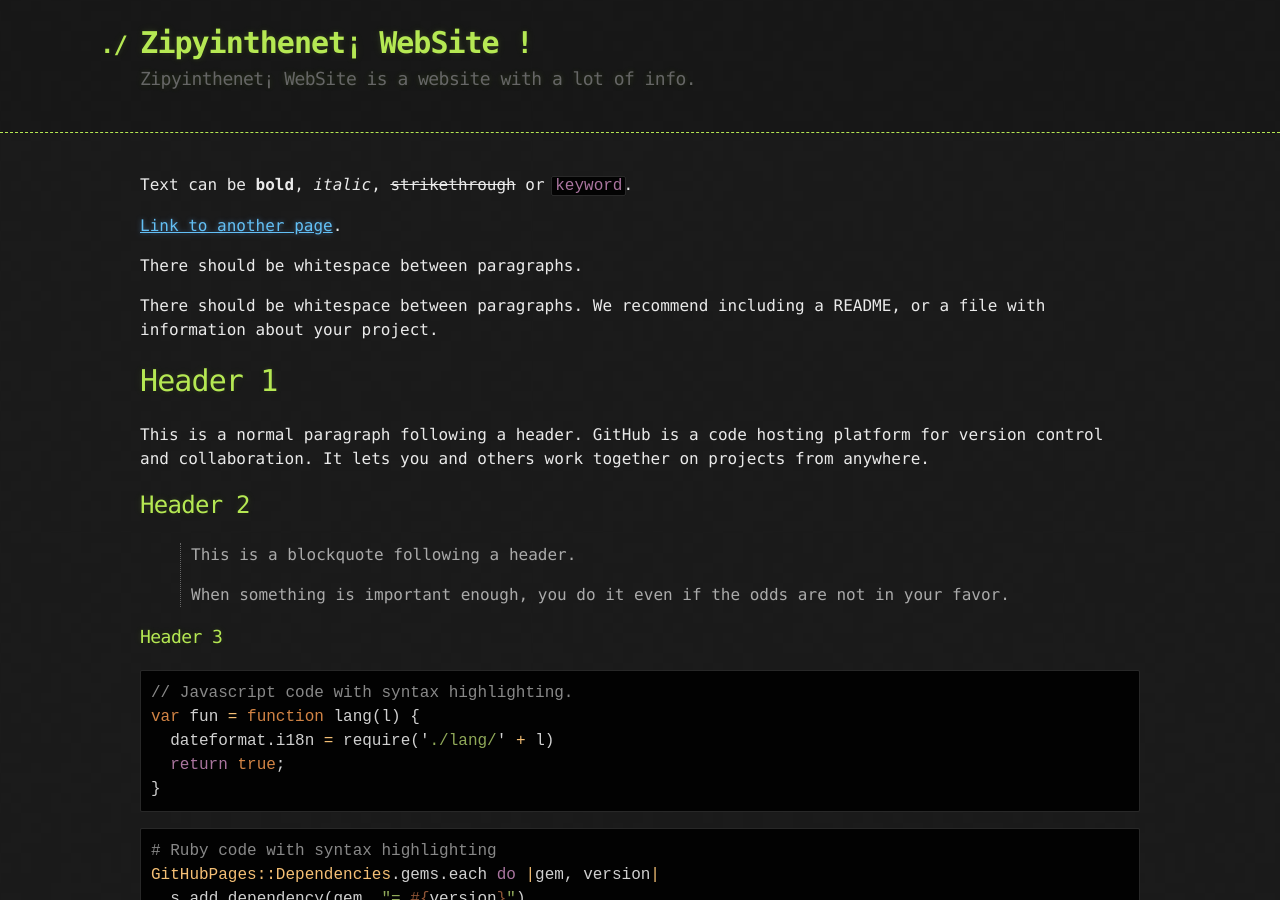
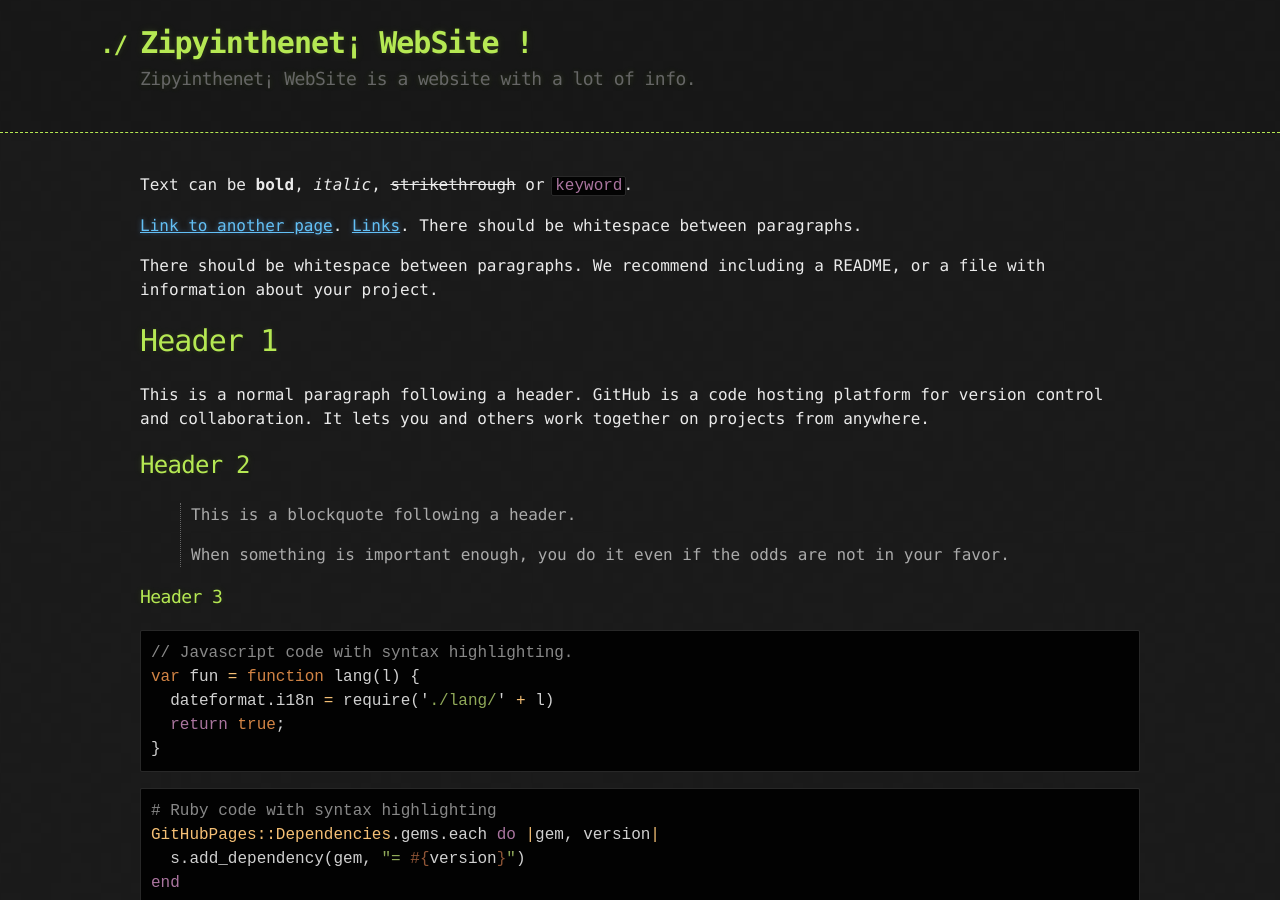
Before and after one commit to zipyinthenet/zipyinthenet.github.io, a Jekyll site: the page built from index.md, in a window 1280 px wide and 900 px high. Built offline with Jekyll 4.4.1, drawn with Linux system fonts in a browser that asks for light colours.

Commit message:
incluir links website

```diff
--- a/index.md
+++ b/index.md
@@ -5,7 +5,7 @@ layout: default
 Text can be **bold**, _italic_, ~~strikethrough~~ or `keyword`.
 
 [Link to another page](./another-page.html).
-
+[Links](./links.html).
 There should be whitespace between paragraphs.
 
 There should be whitespace between paragraphs. We recommend including a README, or a file with information about your project.
```
